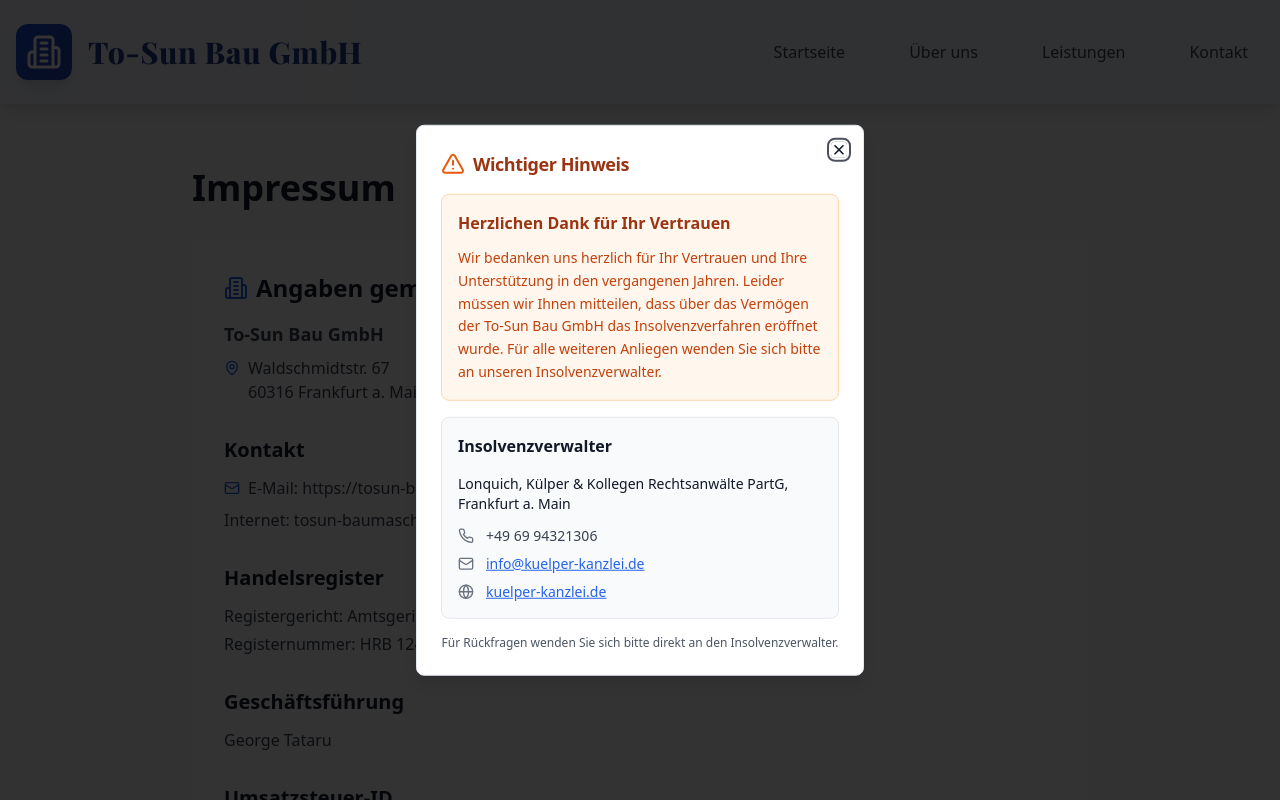
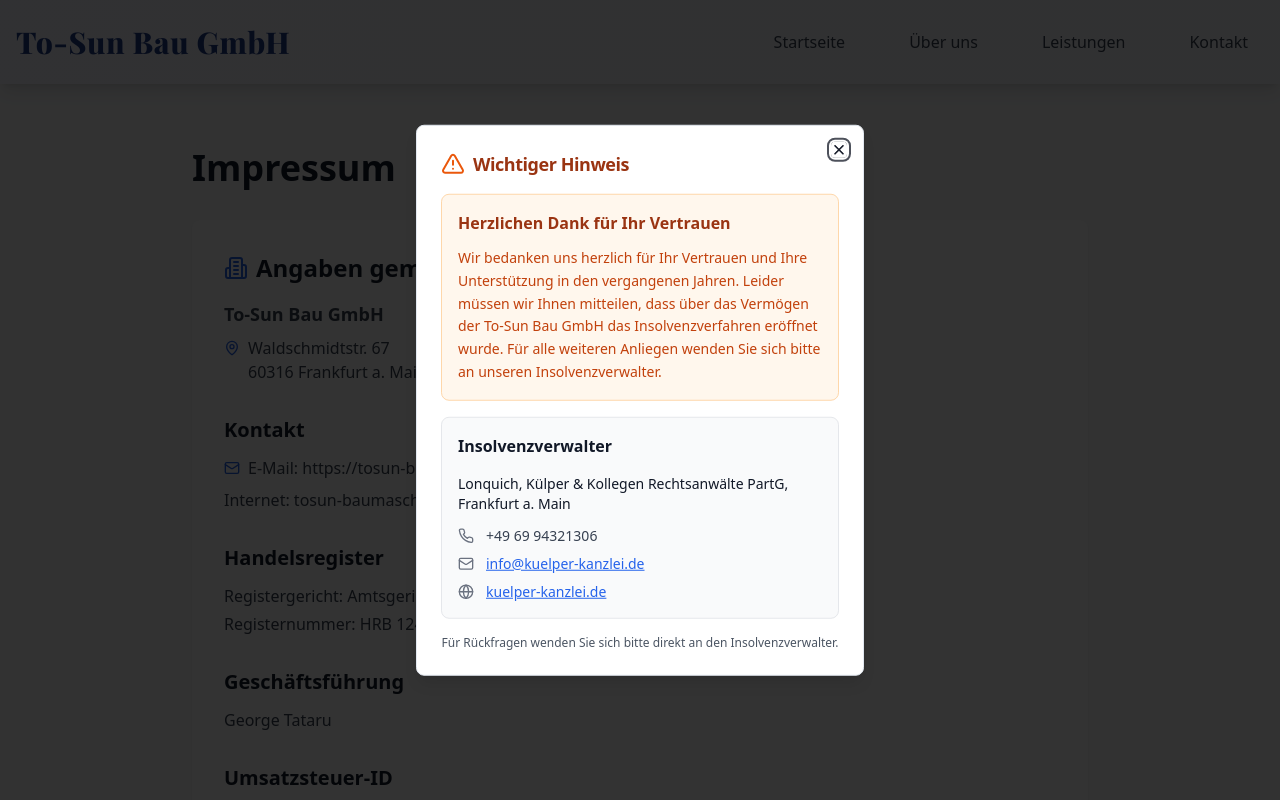
Before and after one commit to dvvvvv411/to-sun-bau-legacy-site, a React (Vite) app: page /impressum in a window 1280 px wide. Shown: the top 800 px of the page. Built offline with nearby package versions, Linux system fonts and the light colour scheme.

Commit message:
Remove logo icon
Remove the icon from the logo in the header and footer.

```diff
--- a/src/components/Footer.tsx
+++ b/src/components/Footer.tsx
@@ -1,6 +1,5 @@
-
 import React from 'react';
-import { Building2, MapPin, Phone, Mail } from 'lucide-react';
+import { MapPin, Phone, Mail } from 'lucide-react';
 import { Link } from 'react-router-dom';
 
 const Footer = () => {
@@ -9,10 +8,7 @@ const Footer = () => {
       <div className="container mx-auto px-4 py-12">
         <div className="grid grid-cols-1 md:grid-cols-3 gap-8">
           <div>
-            <div className="flex items-center space-x-3 mb-6">
-              <div className="bg-blue-600 p-2 rounded-lg">
-                <Building2 className="h-6 w-6 text-white" />
-              </div>
+            <div className="mb-6">
               <h3 className="text-xl font-bold">To-Sun Bau GmbH</h3>
             </div>
             <p className="text-gray-300 text-sm leading-relaxed mb-4">
--- a/src/components/Header.tsx
+++ b/src/components/Header.tsx
@@ -1,6 +1,6 @@
 import React from 'react';
 import { Link } from 'react-router-dom';
-import { Building2, Menu } from 'lucide-react';
+import { Menu } from 'lucide-react';
 
 const Header = () => {
   return (
@@ -8,10 +8,7 @@ const Header = () => {
       <div className="absolute inset-0 bg-gradient-to-r from-blue-600/5 to-blue-800/5"></div>
       <div className="container mx-auto px-4 relative">
         <div className="flex items-center justify-between py-6">
-          <div className="flex items-center space-x-4">
-            <div className="bg-gradient-to-br from-blue-700 to-blue-800 p-2.5 rounded-xl shadow-lg">
-              <Building2 className="h-9 w-9 text-white" />
-            </div>
+          <div className="flex items-center">
             <Link
               to="/"
               className="text-blue-900 text-3xl font-bold font-playfair no-underline hover:text-blue-700 transition-all duration-300 tracking-wide"
```
